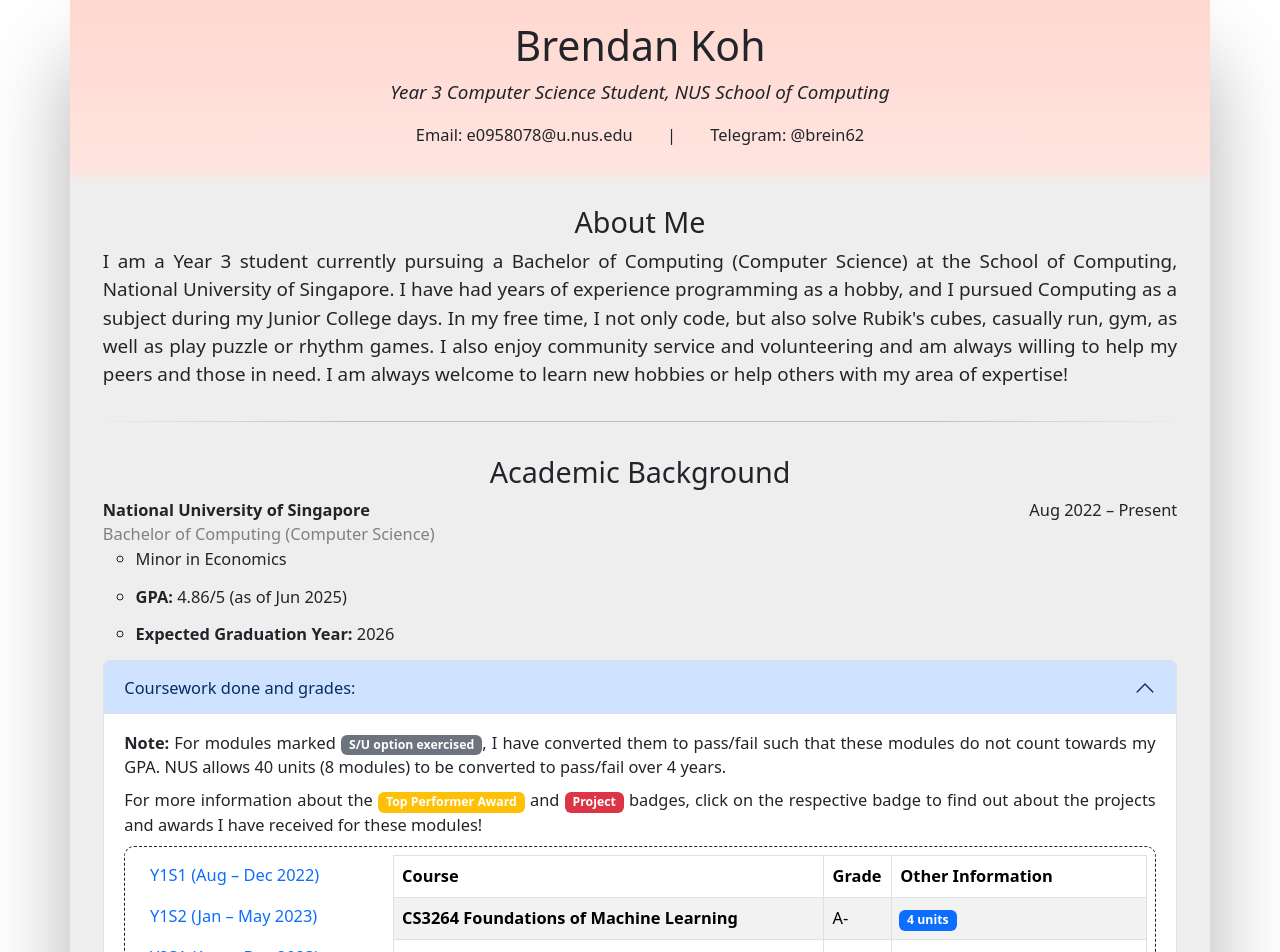
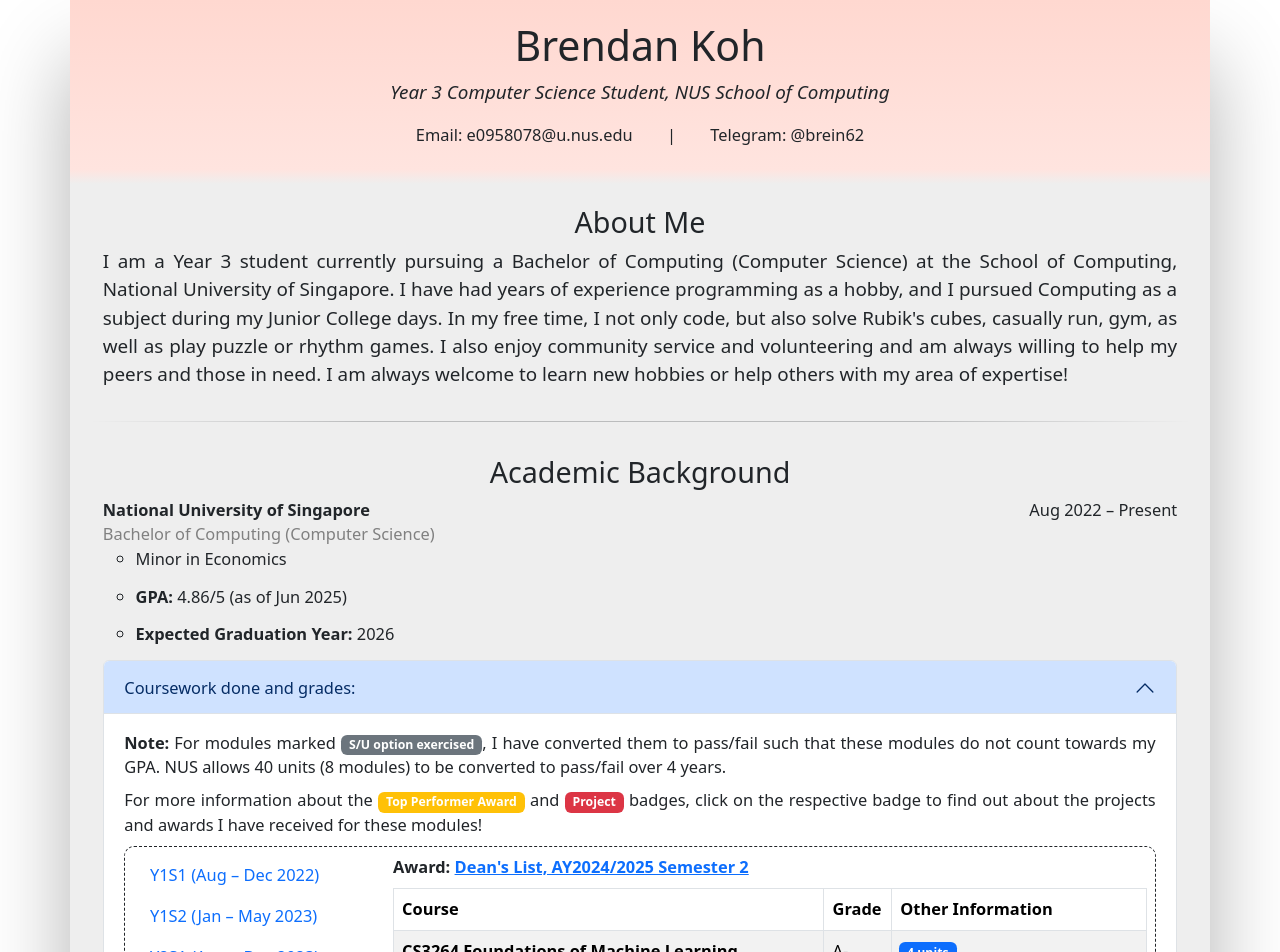
Before and after one commit to brein62/brein62.github.io, a React (Create React App) app: page /#/experience in a window 1280 px wide. Shown: the top 952 px of the page. Built offline with nearby package versions, Linux system fonts and the light colour scheme.

Commit message:
Add Dean's List, AY2024/25S2

```diff
--- a/src/components/base/side-pages/UniGradesTab.tsx
+++ b/src/components/base/side-pages/UniGradesTab.tsx
@@ -355,6 +355,12 @@
                                 </GradeTable>
                             </Tab.Pane>
                             <Tab.Pane eventKey="Y3S2">
+                                <p>
+                                    <strong>Award: </strong>
+                                    <span style={{ fontWeight: 600 }}>
+                                        <a href="/#awards#academic-achievements">Dean's List, AY2024/2025 Semester 2</a>
+                                    </span>
+                                </p>
                                 <GradeTable>
                                     <GradeEntry course="CS3264 Foundations of Machine Learning" grade="A-">
                                         <UnitsBadge />
--- a/src/pages/Awards.tsx
+++ b/src/pages/Awards.tsx
@@ -35,6 +35,20 @@
             <MainPageDivider />
             <PageSection title="Academic Achievements">
                 <ResumeList>
+                    <ResumeEntry
+                        title="Dean's List"
+                        dates="10 Jun 2025"
+                        subtitle="AY2024/2025 Semester 2"
+                        screenWidth={screenWidth}>
+                        <p className="justify">
+                            I was the top 5&ndash;10% of the cohort during my Year 3 Sem 2 (<strong>AY2024/2025 Semester 2</strong>) and was placed on the <strong>Dean's List</strong> for my faculty during this semester for outstanding academic performance.
+                        </p>
+                        <p className="justify lastp">
+                            <LinkToAwardButton href="https://credentials.nus.edu.sg/54028489-4bff-4c68-a8af-ac8b265001f5">
+                                Dean's List Award
+                            </LinkToAwardButton>
+                        </p>
+                    </ResumeEntry>
                     <ResumeEntry
                         title="Dean's List"
                         dates="11 Jun 2024"
```
